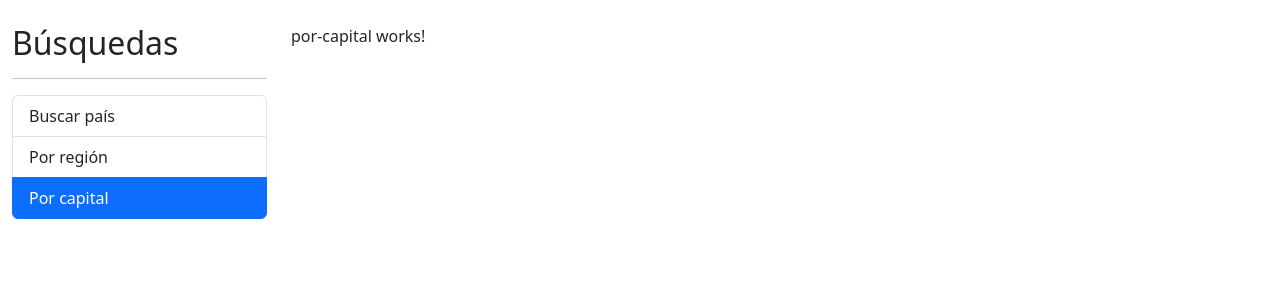
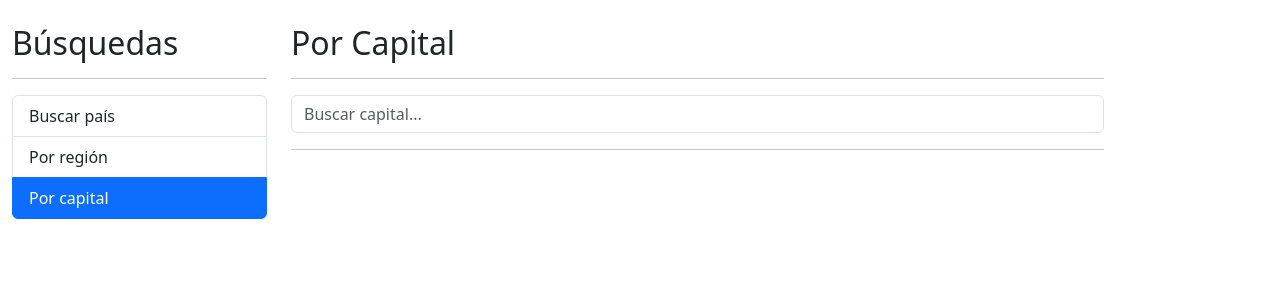
Before and after one commit to karlozjaramillo/curso-angular-paisesApp, an Angular app: page /capital in a window 1280 px wide. Shown: the top 300 px of the page. Built offline with nearby package versions, Linux system fonts and the light colour scheme.

Commit message:
Por Capital

```diff
--- a/src/app/pais/components/pais-input/pais-input.component.html
+++ b/src/app/pais/components/pais-input/pais-input.component.html
@@ -5,6 +5,6 @@
     class="form-control"
     [(ngModel)]="termino"
     (input)="teclaPresionada($event)"
-    placeholder="Buscar país..."
+    [placeholder]="placeholder"
   />
 </form>
--- a/src/app/pais/components/pais-input/pais-input.component.ts
+++ b/src/app/pais/components/pais-input/pais-input.component.ts
@@ -1,4 +1,4 @@
-import { Component, EventEmitter, Output, OnInit } from '@angular/core';
+import { Component, EventEmitter, Output, OnInit, Input } from '@angular/core';
 import { Subject } from 'rxjs';
 import { debounceTime } from 'rxjs/operators';
 
@@ -10,6 +10,8 @@ import { debounceTime } from 'rxjs/operators';
 export class PaisInputComponent implements OnInit {
   @Output() onEnter: EventEmitter<string> = new EventEmitter();
   @Output() onDebounce: EventEmitter<string> = new EventEmitter();
+
+  @Input() placeholder: string = '';
 
   debouncer: Subject<string> = new Subject();
 
--- a/src/app/pais/components/pais-tabla/pais-tabla.component.html
+++ b/src/app/pais/components/pais-tabla/pais-tabla.component.html
@@ -14,7 +14,7 @@
       <td>
         <img [src]="pais.flags.png" [alt]="pais.flags.alt" class="small-flag" />
       </td>
-      <td>{{ pais.name.common }}</td>
+      <td>{{pais.capital}}, {{ pais.name.common }}</td>
       <td>{{ pais.population | number }}</td>
       <td>
         <a [routerLink]="['/pais', pais.cca2]">Ver...</a>
--- a/src/app/pais/pages/por-capital/por-capital.component.html
+++ b/src/app/pais/pages/por-capital/por-capital.component.html
@@ -1 +1,24 @@
-<p>por-capital works!</p>
+<h2>Por Capital</h2>
+<hr />
+
+<div class="row">
+  <div class="col">
+    <app-pais-input
+    (onEnter)="buscar($event)"
+    placeholder="Buscar capital..."
+    >
+    </app-pais-input>
+  </div>
+</div>
+
+<hr />
+
+<div *ngIf="hayError" class="alert alert-danger">
+  No se encontró nada con el término {{ termino }}
+</div>
+
+<div *ngIf="paises.length > 0" class="row">
+  <div class="col">
+    <app-pais-tabla [paises]="paises"></app-pais-tabla>
+  </div>
+</div>
--- a/src/app/pais/pages/por-capital/por-capital.component.ts
+++ b/src/app/pais/pages/por-capital/por-capital.component.ts
@@ -1,11 +1,32 @@
 import { Component } from '@angular/core';
+import { Country } from '../../interfaces/pais.interface';
+import { PaisService } from '../../services/pais.service';
 
 @Component({
   selector: 'app-por-capital',
   templateUrl: './por-capital.component.html',
-  styles: [
-  ]
+  styles: [],
 })
 export class PorCapitalComponent {
+  termino: string = '';
+  hayError: boolean = false;
+  paises: Country[] = [];
 
+  constructor(private paisService: PaisService) {}
+
+  buscar(termino: string) {
+    this.hayError = false;
+    this.termino = termino;
+
+    this.paisService.buscarCapital(this.termino).subscribe(
+      (paises) => {
+        console.log(paises);
+        this.paises = paises;
+      },
+      (err) => {
+        this.hayError = true;
+        this.paises = [];
+      }
+    );
+  }
 }
--- a/src/app/pais/pages/por-pais/por-pais.component.html
+++ b/src/app/pais/pages/por-pais/por-pais.component.html
@@ -5,6 +5,7 @@
   <div class="col">
     <app-pais-input
     (onEnter)="buscar($event)"
+    placeholder="Buscar país..."
     (onDebounce)="sugerencias($event)"
     >
     </app-pais-input>
--- a/src/app/pais/pages/por-pais/por-pais.component.ts
+++ b/src/app/pais/pages/por-pais/por-pais.component.ts
@@ -1,4 +1,4 @@
-import { Component } from '@angular/core';
+import { Component, Input } from '@angular/core';
 import { PaisService } from '../../services/pais.service';
 import { Country } from '../../interfaces/pais.interface';
 
--- a/src/app/pais/services/pais.service.ts
+++ b/src/app/pais/services/pais.service.ts
@@ -14,4 +14,9 @@ export class PaisService {
     const url = `${this.apiUrl}/name/${termino}`;
     return this.http.get<Country[]>(url);
   }
+
+  buscarCapital(termino: string): Observable<Country[]> {
+    const url = `${this.apiUrl}/capital/${termino}`;
+    return this.http.get<Country[]>(url);
+  }
 }
```
